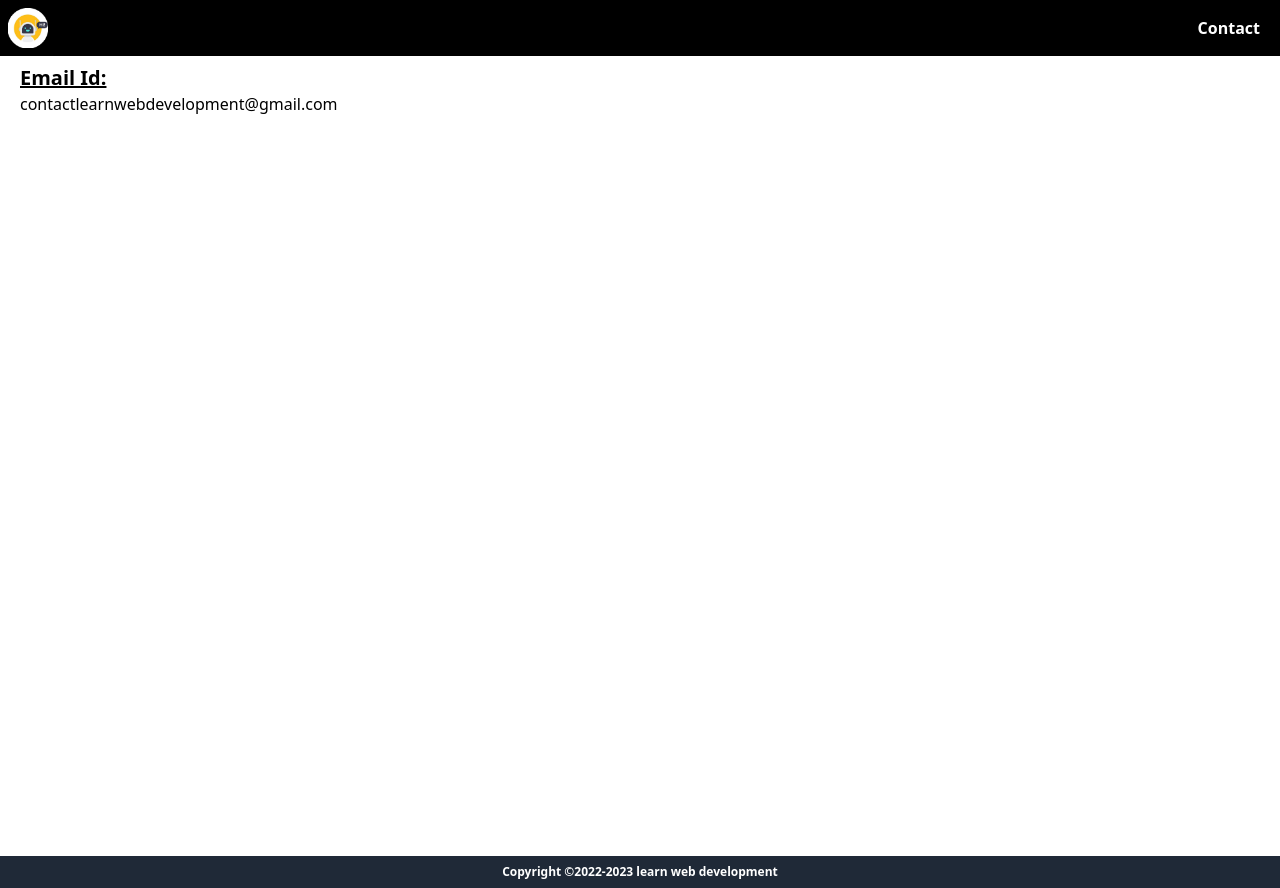
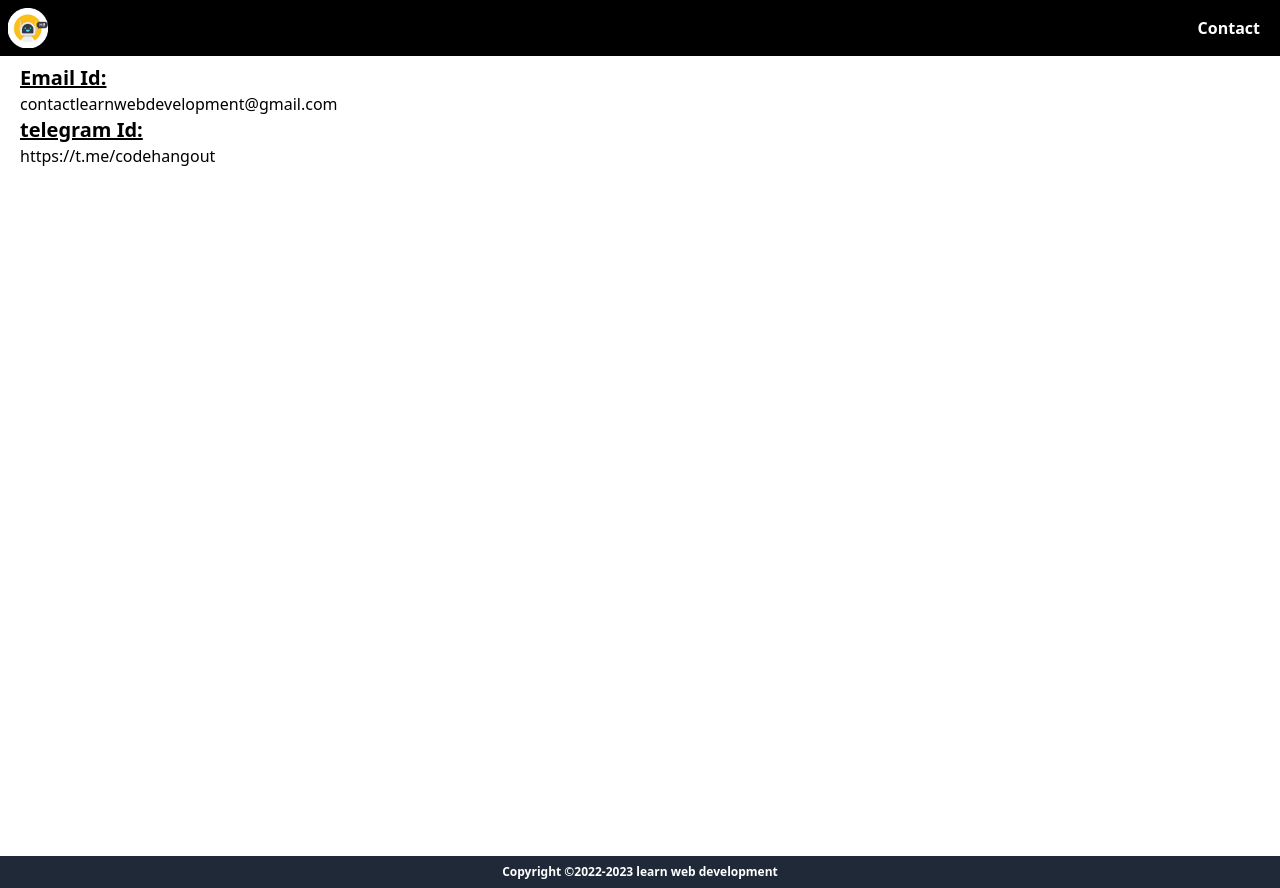
Before and after one commit to rjcodedev/techPlusCoding, a React (Create React App) app: page /contact in a window 1280 px wide. Built offline with nearby package versions, Linux system fonts and the light colour scheme; the HTML template or start-up script is replaced by a standard one.

Commit message:
added telegram handle in contact uS

```diff
--- a/src/component/Contact.js
+++ b/src/component/Contact.js
@@ -11,7 +11,16 @@ const Contact = () => {
         className="hover:text-blue-500 hover:underline"
       >
         contactlearnwebdevelopment@gmail.com
-      </a>{" "}
+      </a>
+      <p className="text-xl font-semibold underline">telegram Id:</p>
+      <a
+        href={`https://t.me/codehangout`}
+        target="_blank"
+        rel="noreferrer"
+        className="hover:text-blue-500 hover:underline"
+      >
+        https://t.me/codehangout
+      </a>
     </div>
   );
 };
```
